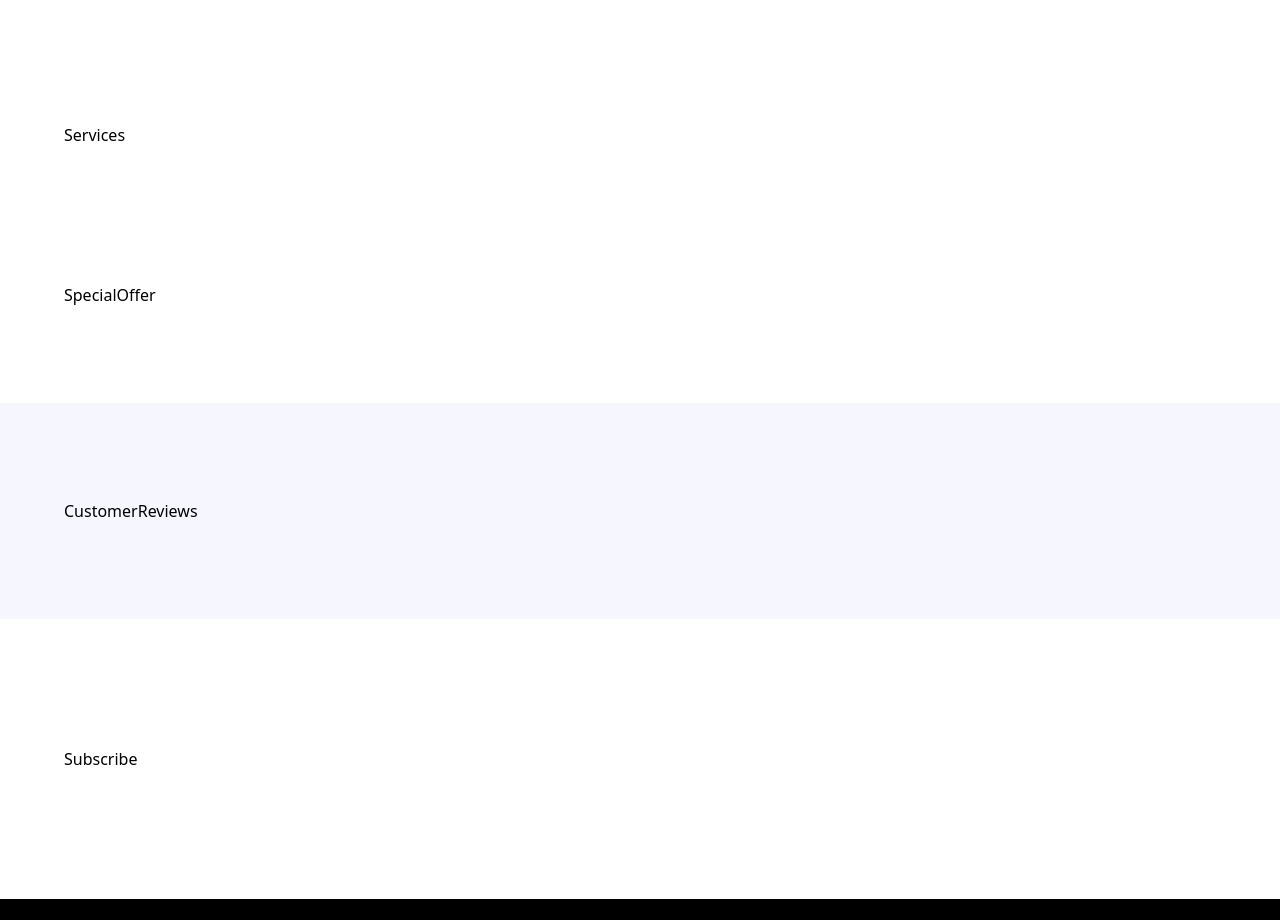
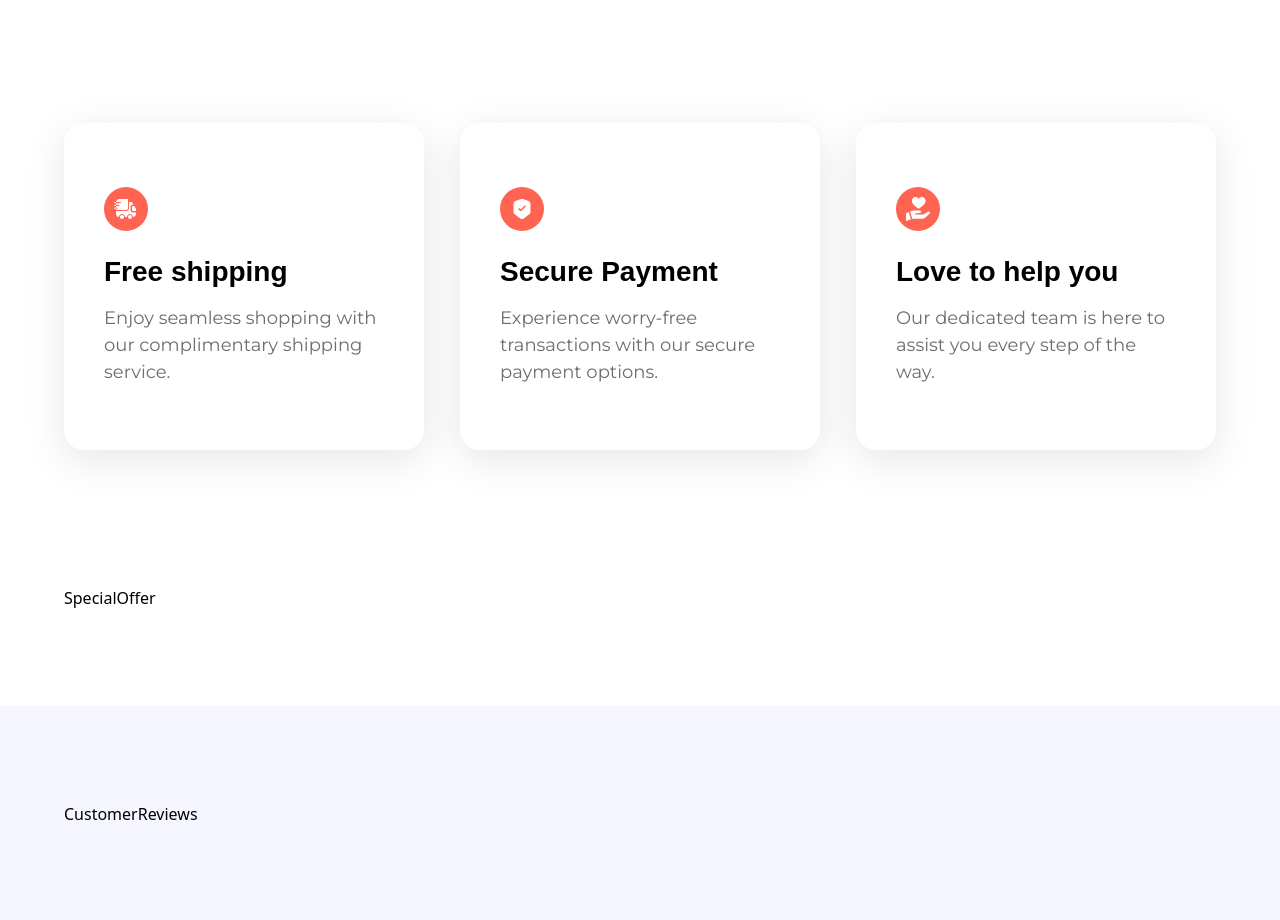
Before and after one commit to RezwanRahin/nike, a React (Vite) app: page / in a window 1280 px wide. Shown: the part 2440-3360 px from the top of the page. Built offline with nearby package versions, Linux system fonts and the light colour scheme; a web font is replaced by a local one.

Commit message:
feat: complete the 'Services' sectional component

```diff
--- a/src/sections/Services.jsx
+++ b/src/sections/Services.jsx
@@ -1,6 +1,13 @@
+import ServiceCard from "../components/ServiceCard";
+import { services } from "../constants";
+
 const Services = () => {
     return (
-        <div>Services</div>
+        <section className="max-container flex justify-center flex-wrap gap-9">
+            {services.map((service) => (
+                <ServiceCard key={service.label} {...service} />
+            ))}
+        </section>
     )
 }
 
```
